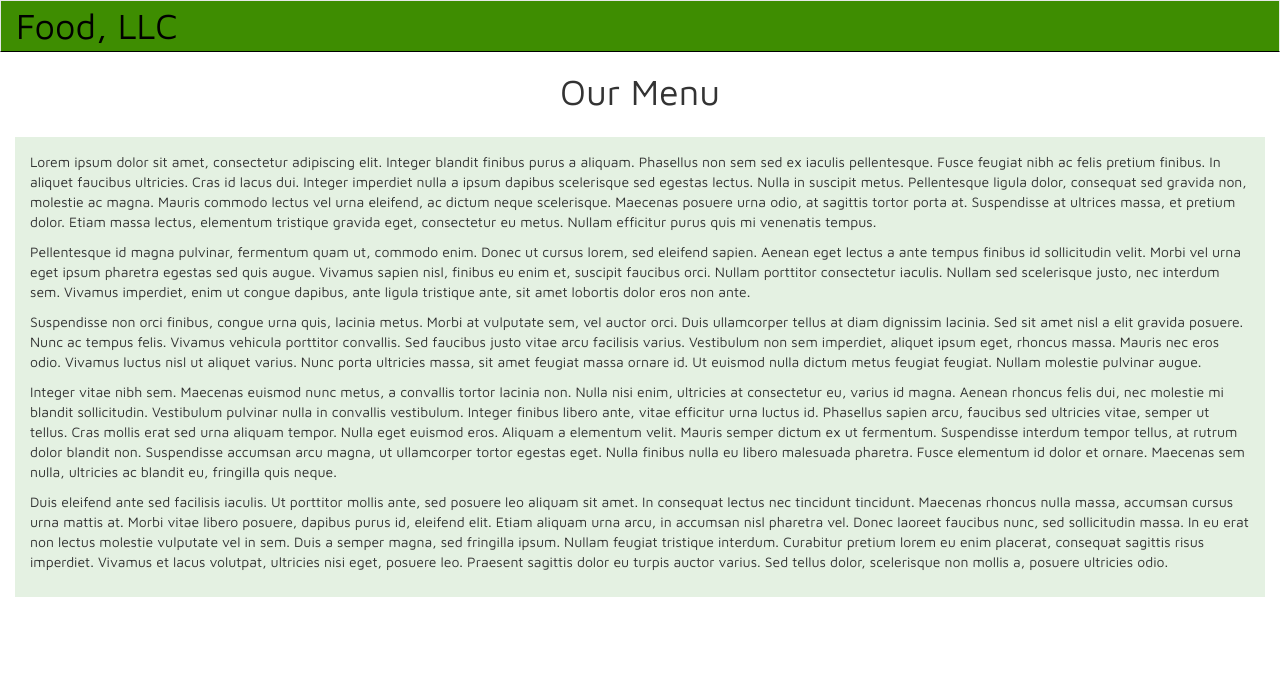
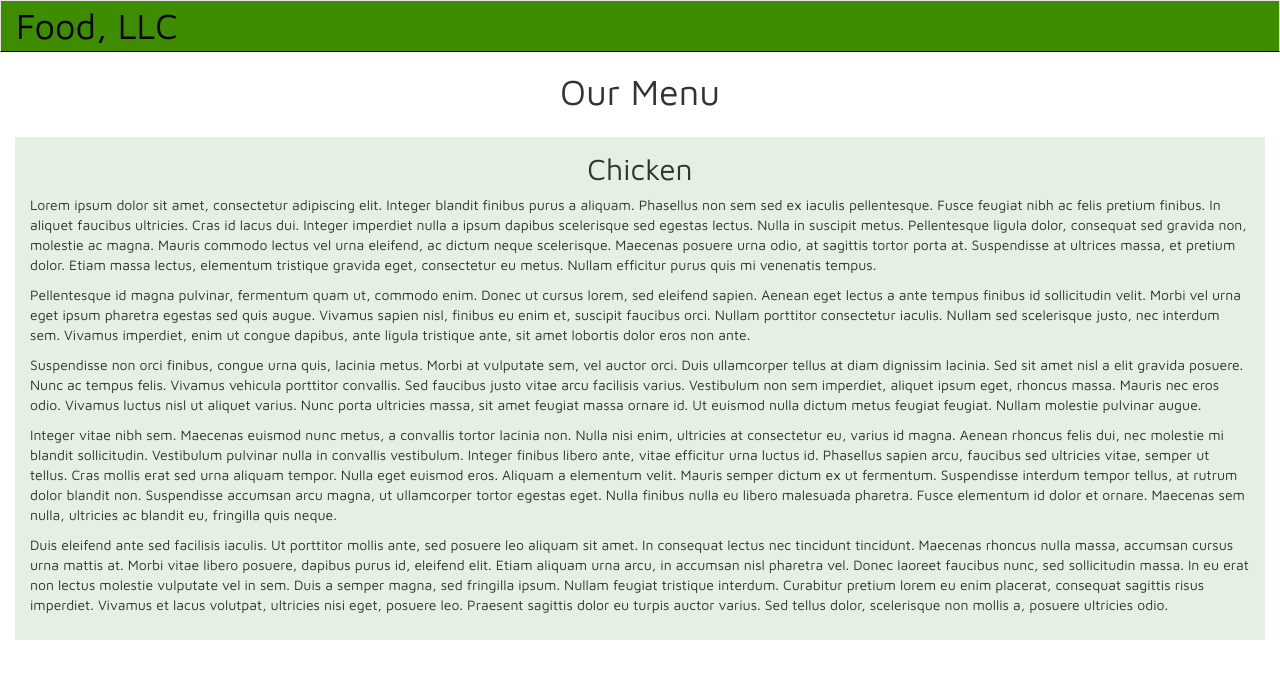
Before and after one commit to askhatr/askhatr.github.io, a plain HTML site: page module3-solution/index.html in a window 1280 px wide. Drawn offline with Linux system fonts and the light colour scheme.

Commit message:
A small addition

```diff
--- a/module3-solution/css/styles.css
+++ b/module3-solution/css/styles.css
@@ -59,6 +59,10 @@ body {
 	margin: 0 -15px;
 }
 
+h2 {
+	margin-top: 0;
+}
+
 .main-text {
 	background-color: #E4F1E2;
 	padding: 15px;
--- a/module3-solution/index.html
+++ b/module3-solution/index.html
@@ -52,6 +52,7 @@
   <div class="container-fluid">
     <div class="row padded">
       <div class="main-text col-xs-12">
+        <h2 class="text-center">Chicken</h2>
         <p>Lorem ipsum dolor sit amet, consectetur adipiscing elit. Integer blandit finibus purus a aliquam. Phasellus non sem sed ex iaculis pellentesque. Fusce feugiat nibh ac felis pretium finibus. In aliquet faucibus ultricies. Cras id lacus dui. Integer imperdiet nulla a ipsum dapibus scelerisque sed egestas lectus. Nulla in suscipit metus. Pellentesque ligula dolor, consequat sed gravida non, molestie ac magna. Mauris commodo lectus vel urna eleifend, ac dictum neque scelerisque. Maecenas posuere urna odio, at sagittis tortor porta at. Suspendisse at ultrices massa, et pretium dolor. Etiam massa lectus, elementum tristique gravida eget, consectetur eu metus. Nullam efficitur purus quis mi venenatis tempus.</p>
 
         <p>Pellentesque id magna pulvinar, fermentum quam ut, commodo enim. Donec ut cursus lorem, sed eleifend sapien. Aenean eget lectus a ante tempus finibus id sollicitudin velit. Morbi vel urna eget ipsum pharetra egestas sed quis augue. Vivamus sapien nisl, finibus eu enim et, suscipit faucibus orci. Nullam porttitor consectetur iaculis. Nullam sed scelerisque justo, nec interdum sem. Vivamus imperdiet, enim ut congue dapibus, ante ligula tristique ante, sit amet lobortis dolor eros non ante.</p>
```
